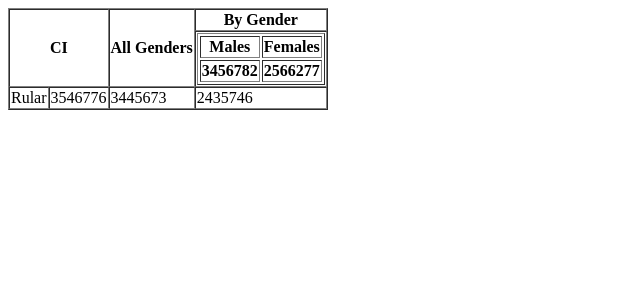
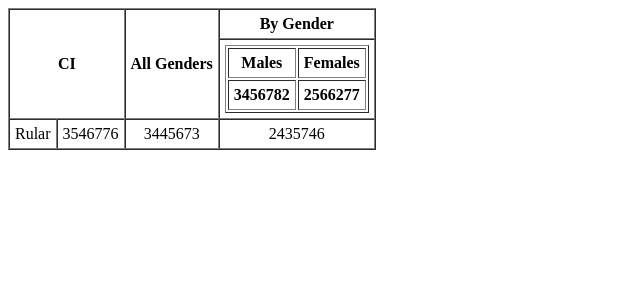
Before and after one commit to pragati-sanepara/Cybercom, a PHP site: page /HTML/practice3.html in a window 1280 px wide. Shown: the top 300 px of the page, without its empty margins (0-640 px from the left). Run offline with PHP 8.4, Linux system fonts and the light colour scheme.

Commit message:
css file for the practice 3

```diff
--- a/HTML/style3.css
+++ b/HTML/style3.css
@@ -1,3 +1,11 @@
-.dfvdv{
-
+.one{
+    margin: 4px;
 }
+td{
+    text-align: center;
+}
+.two{
+    padding: 5px;
+}
+.box{
+}
```
